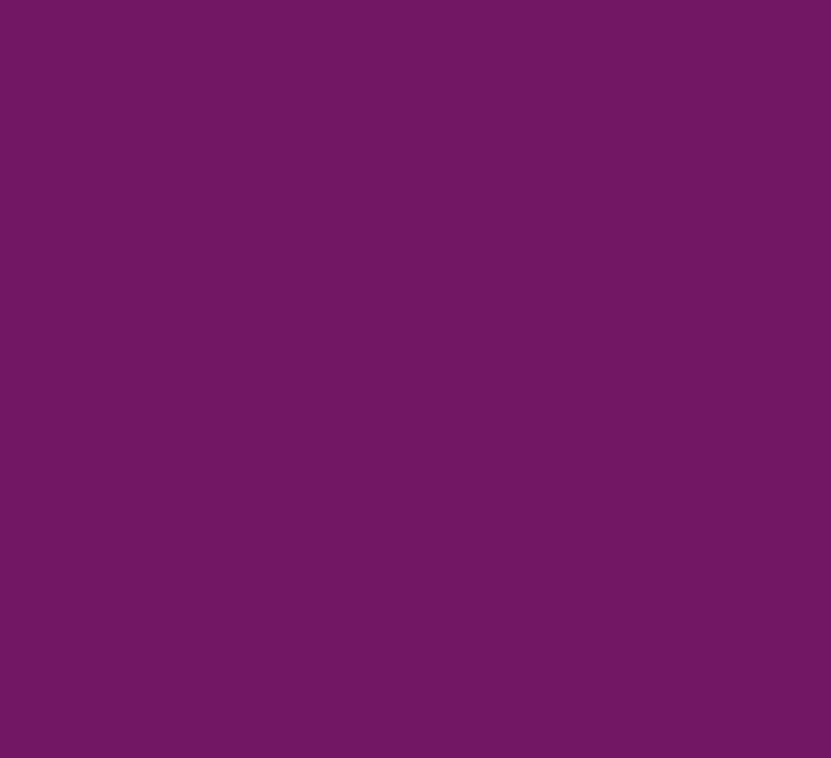
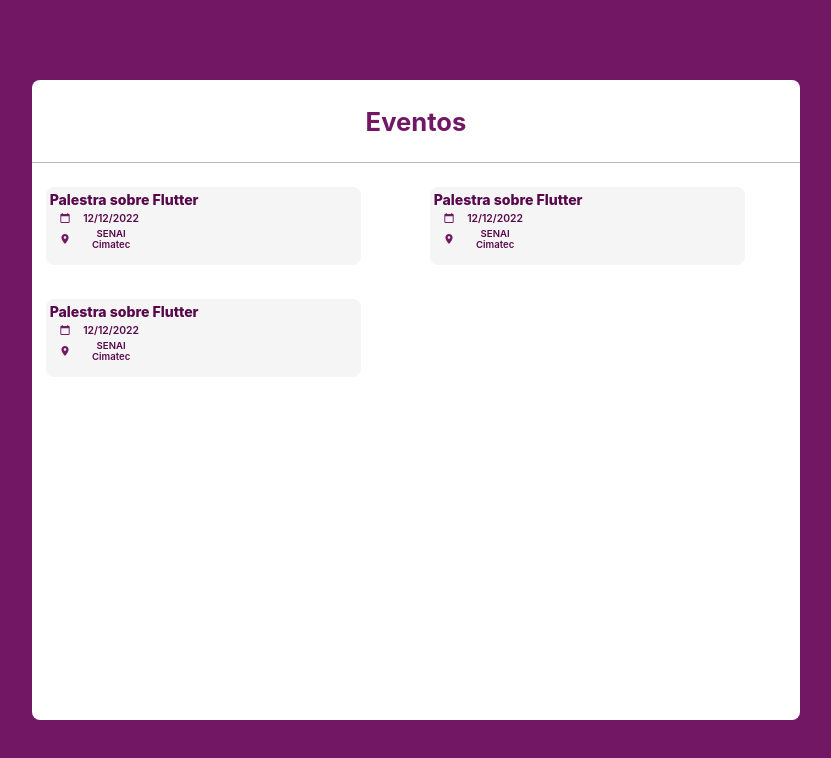
Before and after one commit to FelipeArtur/ras-manager-web, a React (Create React App) app: page /eventos in a window 1280 px wide. Before the commit this address had no page. Shown: the top 758 px of the page, without its empty margins (224-1055 px from the left). Built offline with nearby package versions, Linux system fonts and the light colour scheme.

Commit message:
Tela Eventos

```diff
--- a/src/Routes.js
+++ b/src/Routes.js
@@ -1,6 +1,7 @@
 import { BrowserRouter, Routes, Route } from 'react-router-dom';
 import Login from './modules/auth/login/Login';
 import Catalogo from './modules/catalogo/Catalogo';
+import Eventos from './modules/catalogo/Eventos/Eventos';
 import MembrosRAS from './modules/catalogo/MembrosRAS/MembrosRAS';
 
 export default function AppRoutes () {
@@ -10,6 +11,7 @@ export default function AppRoutes () {
             <Route exact path="/" element={<Login/>}/>
             <Route exact path="/catalogo" element={<Catalogo/>}/>
             <Route exact path="/membros" element={<MembrosRAS/>}/>
+            <Route exact path="/eventos" element={<Eventos/>}/>
           </Routes>
         </BrowserRouter>
     );
--- a/src/modules/auth/login/components/LoginButton/LoginButton.js
+++ b/src/modules/auth/login/components/LoginButton/LoginButton.js
@@ -7,7 +7,7 @@ class LoginButton extends React.Component {
     render() {
         return(
             <button className="login-btn">
-                <Link to="/membros" className="login-btn-text">ENTRAR</Link>
+                <Link to="/eventos" className="login-btn-text">ENTRAR</Link>
             </button>
         );
     }
--- /dev/null
+++ b/src/modules/catalogo/Eventos/Eventos.js
@@ -0,0 +1,33 @@
+import React from "react"
+import BaseCatalogo from "../components/BaseCatalogo";
+import EventoCard from "./components/EventoCard/EventoCard";
+
+export default class Eventos extends React.Component {
+    render() {
+        return (
+            <BaseCatalogo title={
+                <h1>Eventos</h1>
+            } children={
+                <>
+                    <EventoCard
+                        title="Palestra sobre Flutter"
+                        date="12/12/2022"
+                        local="SENAI Cimatec"
+                    />
+                    <EventoCard
+                        title="Palestra sobre Flutter"
+                        date="12/12/2022"
+                        local="SENAI Cimatec"
+                    />
+                    <EventoCard
+                        title="Palestra sobre Flutter"
+                        date="12/12/2022"
+                        local="SENAI Cimatec"
+                    />
+                </>
+            }>
+
+            </BaseCatalogo>
+        );
+    }
+}
--- /dev/null
+++ b/src/modules/catalogo/Eventos/components/EventoCard/EventoCard.css
@@ -0,0 +1,50 @@
+.ras-event-card {
+    background-color: rgb(245, 245, 245);
+    border-radius: 8px;
+    max-height: 100%;
+    height: 70px;
+    width: 80%;
+    margin-top: 10px;
+    margin-bottom: 10px;
+    display: flex;
+    flex-direction: column;
+    align-items: flex-start;
+    padding: 1%;
+}
+
+.event-title {
+    font-size: 88%;
+    font-weight: 800;
+    color: #57074A;
+}
+
+.event-date {
+    font-size: 65%;
+    font-weight: 600;
+    color: #57074A;
+    margin-top: 2%;
+    margin-bottom: 2%;
+    width: 100%;
+}
+
+.event-local {
+    font-size: 60%;
+    font-weight: 600;
+    width: 100%;
+    color: #57074A;
+}
+
+.flex-row {
+    display: flex;
+    flex-direction: row;
+    height: 30%;
+    width: 30%;
+    align-content: flex-start;
+    align-self: stretch;
+    align-items: center;
+}
+
+.icon {
+    height: 50%;
+    width: 50%;
+}
--- /dev/null
+++ b/src/modules/catalogo/Eventos/components/EventoCard/EventoCard.js
@@ -0,0 +1,23 @@
+import React from "react";
+import "./EventoCard.css";
+
+import calendar from "../../../../../assets/calendar.svg";
+import place from "../../../../../assets/place.svg";
+
+export default class EventoCard extends React.Component {
+    render() {
+        return (
+            <div className="ras-event-card">
+                <div className="event-title">{this.props.title}</div>
+                <div className="flex-row">
+                    <img src={calendar} className="icon"/>
+                    <div className="event-date">{this.props.date}</div>
+                </div>
+                <div className="flex-row">
+                <img src={place} className="icon"/>
+                    <div className="event-local">{this.props.local}</div>
+                </div>
+            </div>
+        );
+    }
+}
```
Also changed, not shown: src/modules/catalogo/Eventos/Eventos.css (added).
